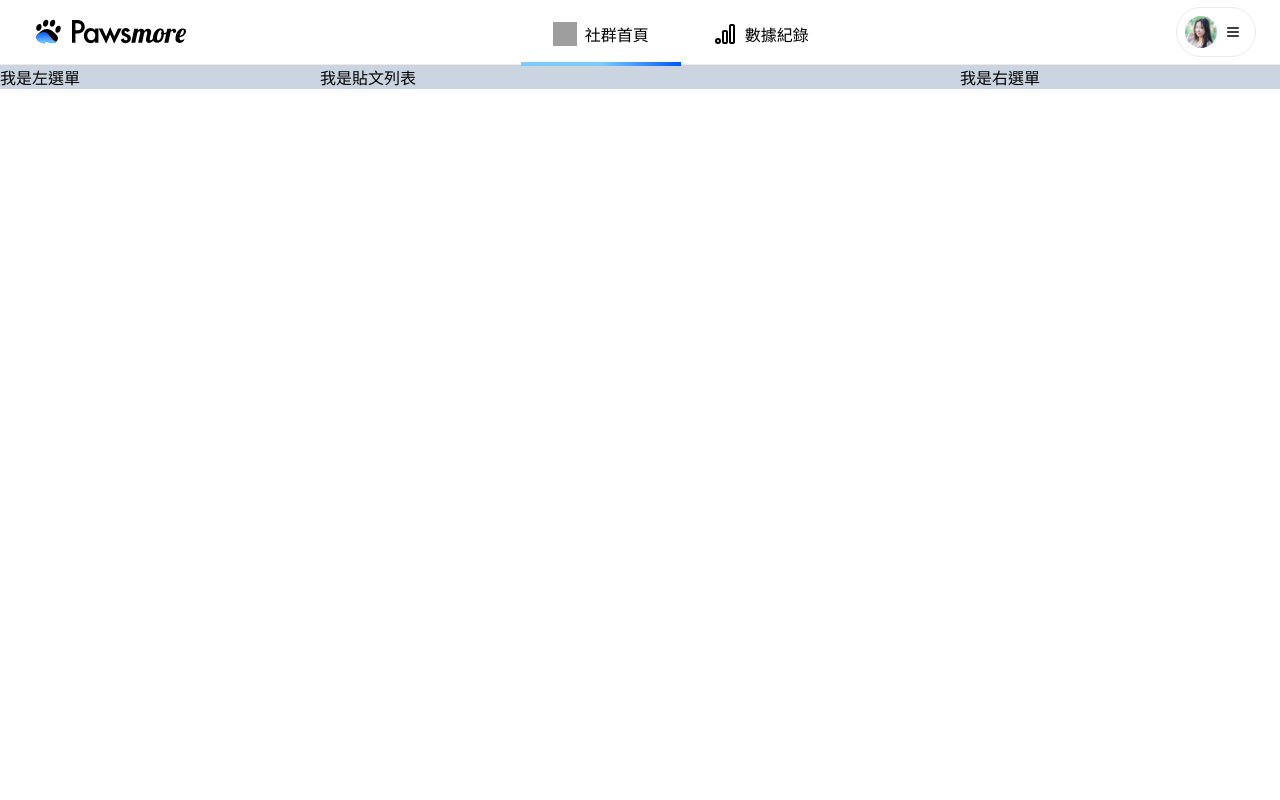
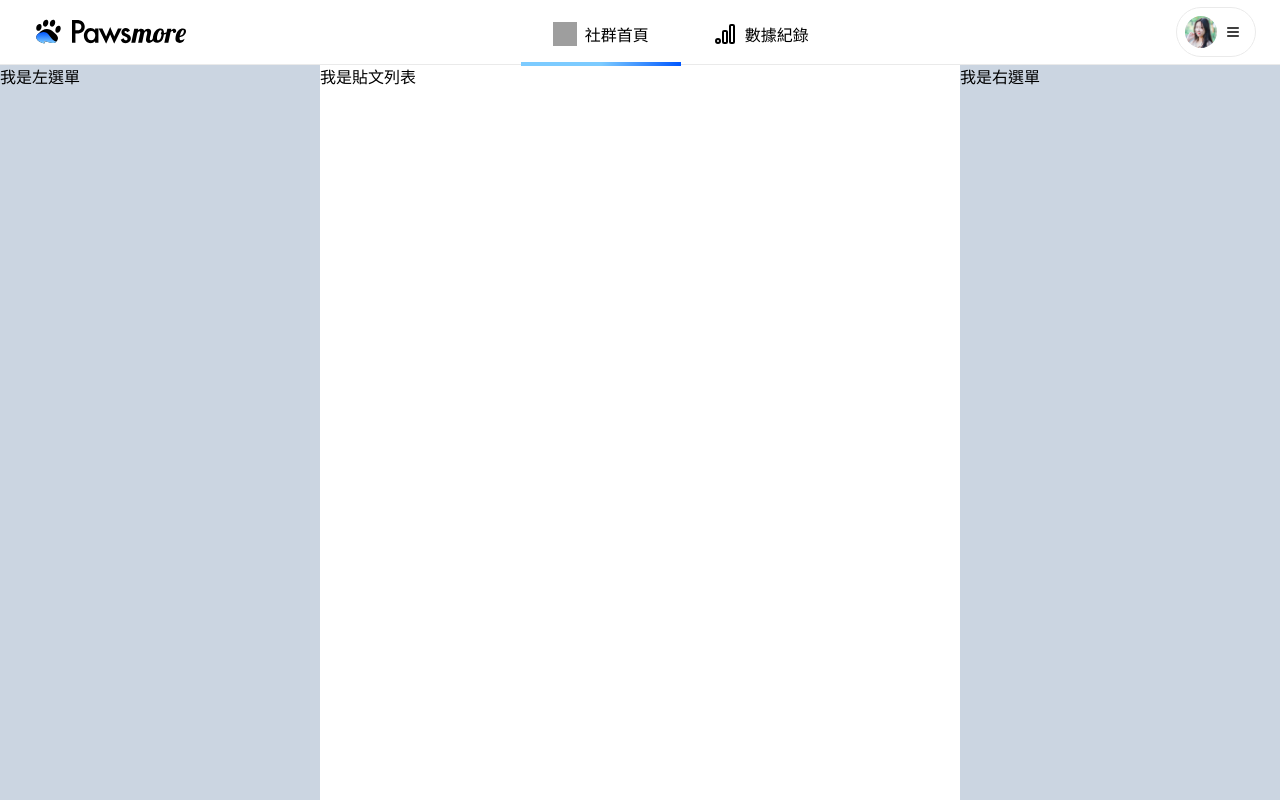
Before and after one commit to penspulse326/rocket_pawsmore, a Next.js app: page /test/social in a window 1280 px wide. Built offline with nearby package versions, Linux system fonts and the light colour scheme; grey boxes are pictures that could not be loaded.

Commit message:
fixed: change navbar position from sticky to fixed

```diff
--- a/src/components/Navbar.tsx
+++ b/src/components/Navbar.tsx
@@ -7,7 +7,7 @@ export default function Navbar() {
   const [page, setPage] = useState(0);
 
   return (
-    <nav className="sticky top-0 border-b border-stroke bg-white">
+    <nav className="fixed top-0 w-full border-b border-stroke bg-white">
       <div className="outter flex justify-between items-center pl-8 pr-6 h-16">
         {/* Logo 連結 */}
         <Link href="/test/social" className="flex items-center">
--- a/src/components/SocialPostList.tsx
+++ b/src/components/SocialPostList.tsx
@@ -1,3 +1,7 @@
 export default function SocialPostList() {
-  return <div className="col-span-6 bg-slate-300">我是貼文列表</div>;
+  return (
+    <div className="col-span-6 bg-white overflow-y-scroll">
+      <ul className="h-[2000px]">我是貼文列表</ul>
+    </div>
+  );
 }
--- a/src/components/SocialSideBarLeft.tsx
+++ b/src/components/SocialSideBarLeft.tsx
@@ -1,3 +1,3 @@
 export default function SocialSideBarLeft() {
-  return <div className="col-span-3 bg-slate-300">我是左選單</div>;
+  return <div className="col-span-3 h-full bg-slate-300">我是左選單</div>;
 }
--- a/src/pages/test/social.tsx
+++ b/src/pages/test/social.tsx
@@ -4,8 +4,8 @@ import SideBarRight from "@/components/SocialSideBarRight";
 
 export default function Social() {
   return (
-    <section className="outer h-[calc] bg-orange-200">
-      <div className="inner grid grid-cols-12">
+    <section className="outer bg-orange-200">
+      <div className="inner pt-16 h-screen grid grid-cols-12">
         <SideBarLeft />
         <SocialPostList />
         <SideBarRight />
```
